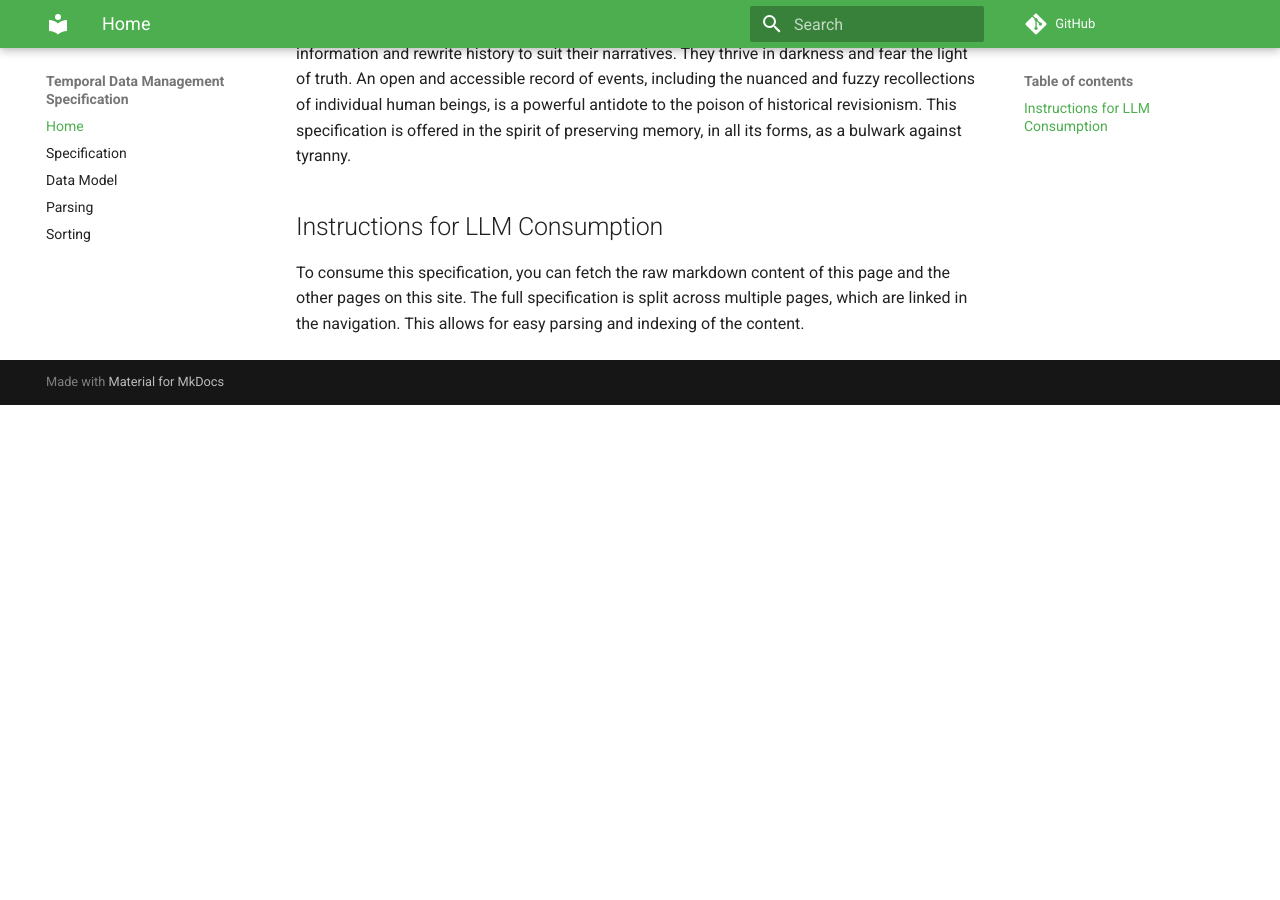
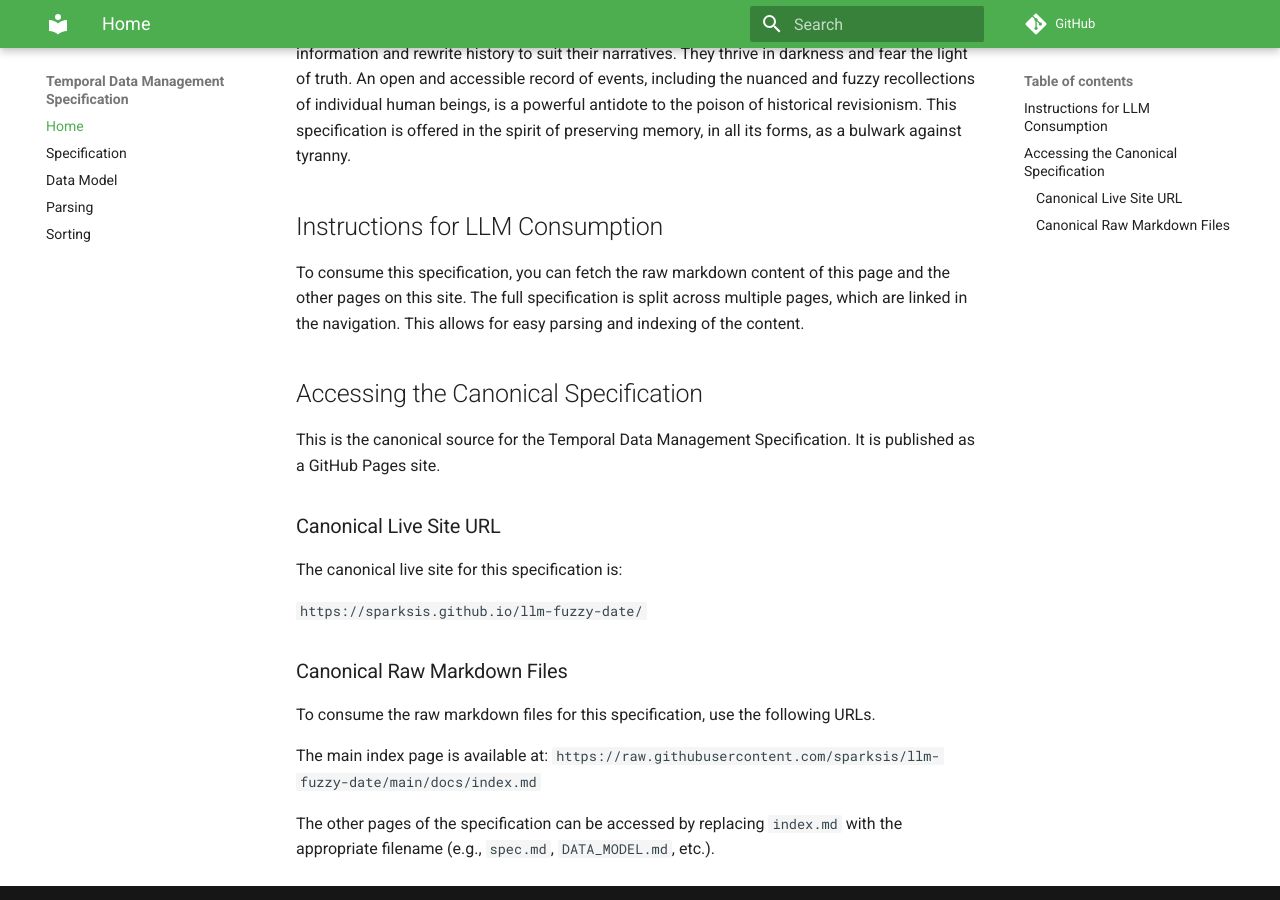
Before and after one commit to sparksis/llm-fuzzy-date, an MkDocs documentation site: the page built from docs/index.md, in a window 1280 px wide and 900 px high, scrolled down 528 px. Built offline with MkDocs 1.6.1 and Material for MkDocs 9.7.7, drawn with Linux system fonts in a browser that asks for light colours; comment, search, counter and statistics services are not loaded; before the commit the page ends 933 px from its top, so only the background shows below that.

Commit message:
Create GitHub Pages for specification and address feedback
I've introduced a GitHub Pages site to publish the project's temporal data management specification and incorporated the feedback you provided on the implementation.

Key changes:
- I added an MkDocs site with the Material theme, configured with a mint green color palette.
- The MkDocs site is structured as a multi-page site, with each of the original specification documents on its own page.
- The GitHub Actions workflow has been updated to use the modern `actions/upload-pages-artifact` and `actions/deploy-pages` method, which is more secure and does not require a `gh-pages` branch.
- The workflow now uses the recommended permissions (`pages: write`, `id-token: write`).
- The `repo_url` in `mkdocs.yml` has been updated to the correct URL.
- The `AGENTS.md` file has been restored to its original content and renamed to `example_agent_fragment.md` as you instructed.
- I included a short denouncement of authoritarian governments and instructions for LLM consumption on the main page.
- I also added assertive documentation on how to discover the canonical URL for the GitHub Pages site and access the raw markdown files.

```diff
--- a/docs/index.md
+++ b/docs/index.md
@@ -13,3 +13,22 @@ Authoritarian governments, in their quest for absolute control, suppress the fre
 ## Instructions for LLM Consumption
 
 To consume this specification, you can fetch the raw markdown content of this page and the other pages on this site. The full specification is split across multiple pages, which are linked in the navigation. This allows for easy parsing and indexing of the content.
+
+## Accessing the Canonical Specification
+
+This is the canonical source for the Temporal Data Management Specification. It is published as a GitHub Pages site.
+
+### Canonical Live Site URL
+
+The canonical live site for this specification is:
+
+`https://sparksis.github.io/llm-fuzzy-date/`
+
+### Canonical Raw Markdown Files
+
+To consume the raw markdown files for this specification, use the following URLs.
+
+The main index page is available at:
+`https://raw.githubusercontent.com/sparksis/llm-fuzzy-date/main/docs/index.md`
+
+The other pages of the specification can be accessed by replacing `index.md` with the appropriate filename (e.g., `spec.md`, `DATA_MODEL.md`, etc.).
```
